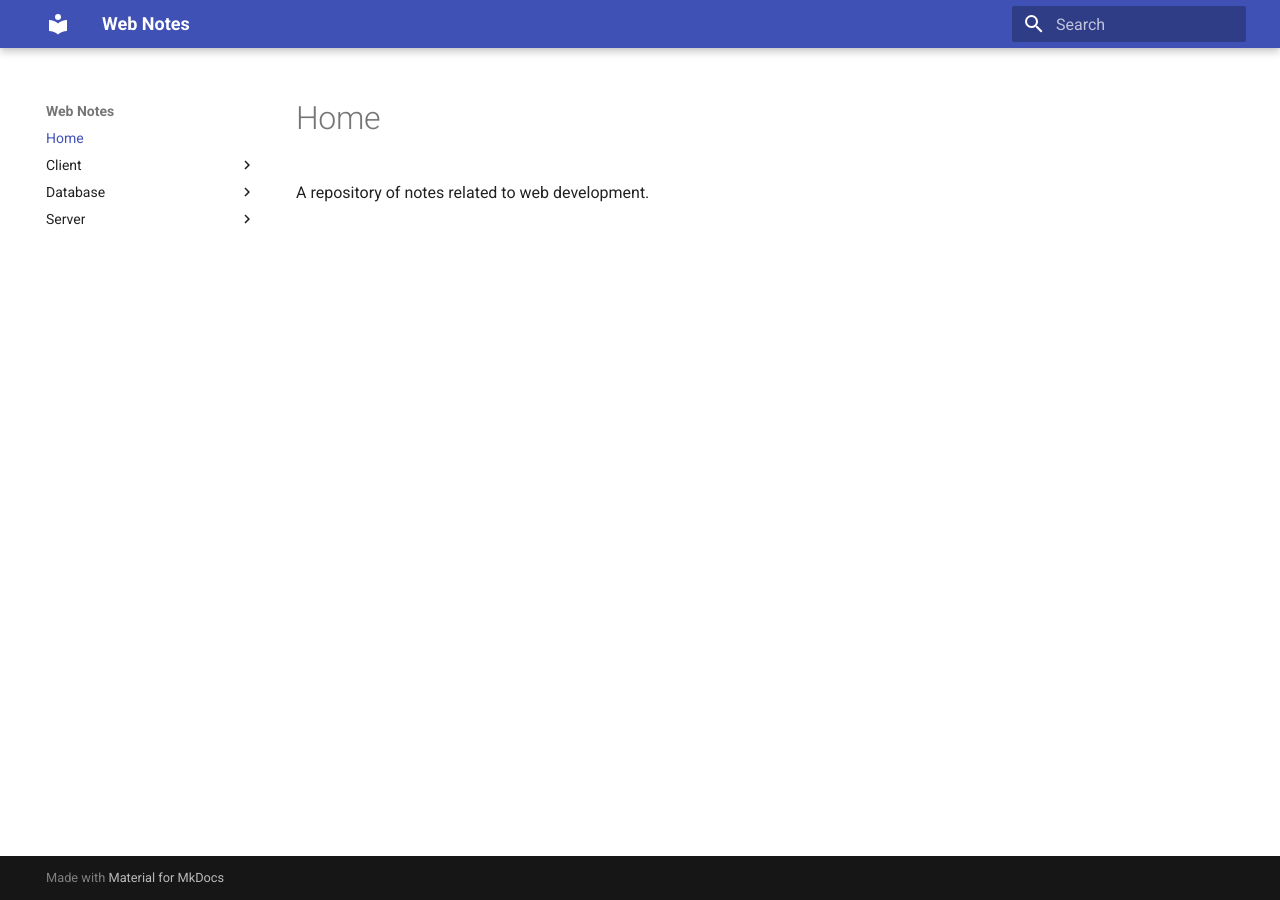
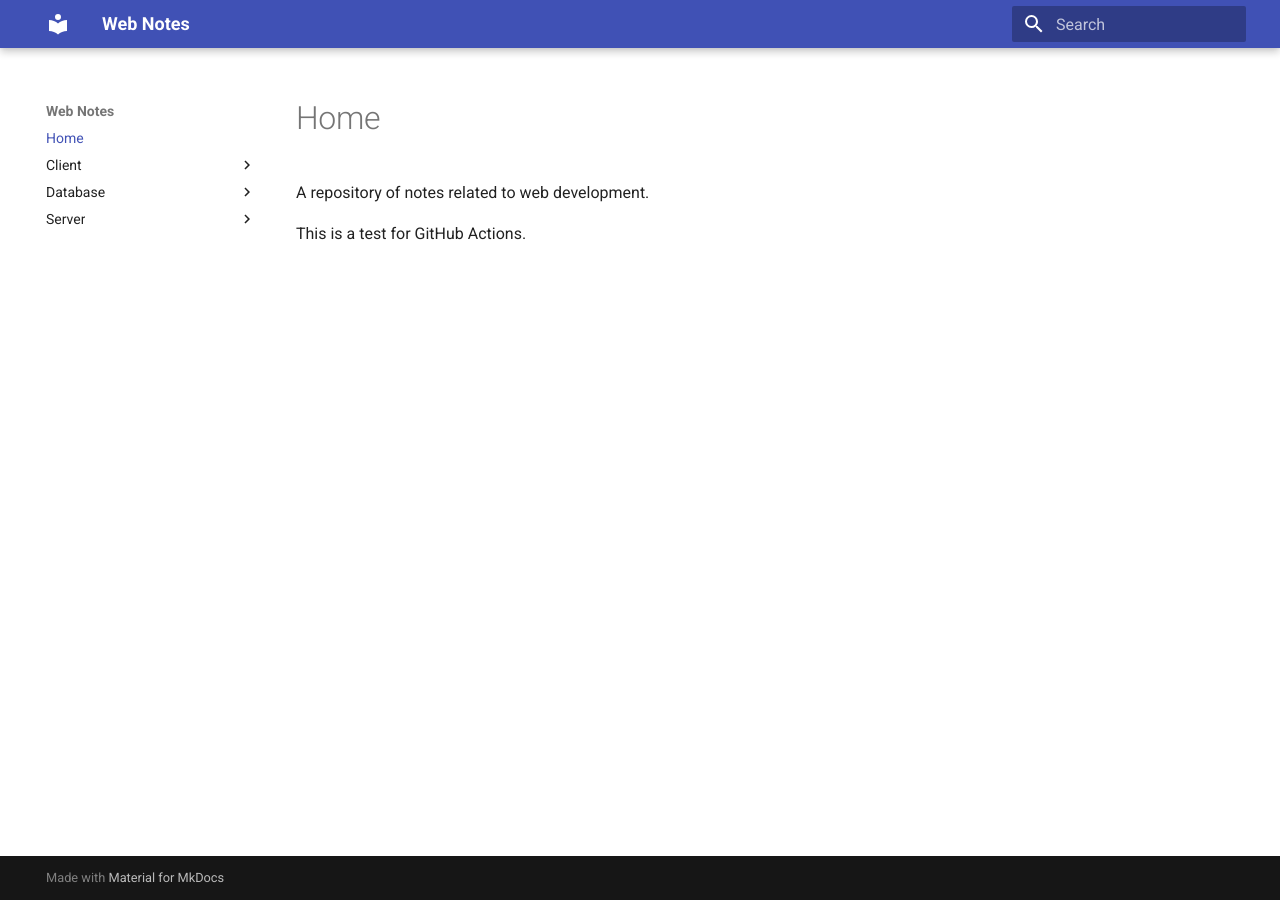
Before and after one commit to esgameco/WebNotes, an MkDocs documentation site: the page built from docs/index.md, in a window 1280 px wide. Built offline with MkDocs 1.6.1 and Material for MkDocs 9.7.7, drawn with Linux system fonts in a browser that asks for light colours.

Commit message:
Added test message

```diff
--- a/docs/index.md
+++ b/docs/index.md
@@ -1,3 +1,5 @@
 # Home
 
 A repository of notes related to web development.
+
+This is a test for GitHub Actions.
```
